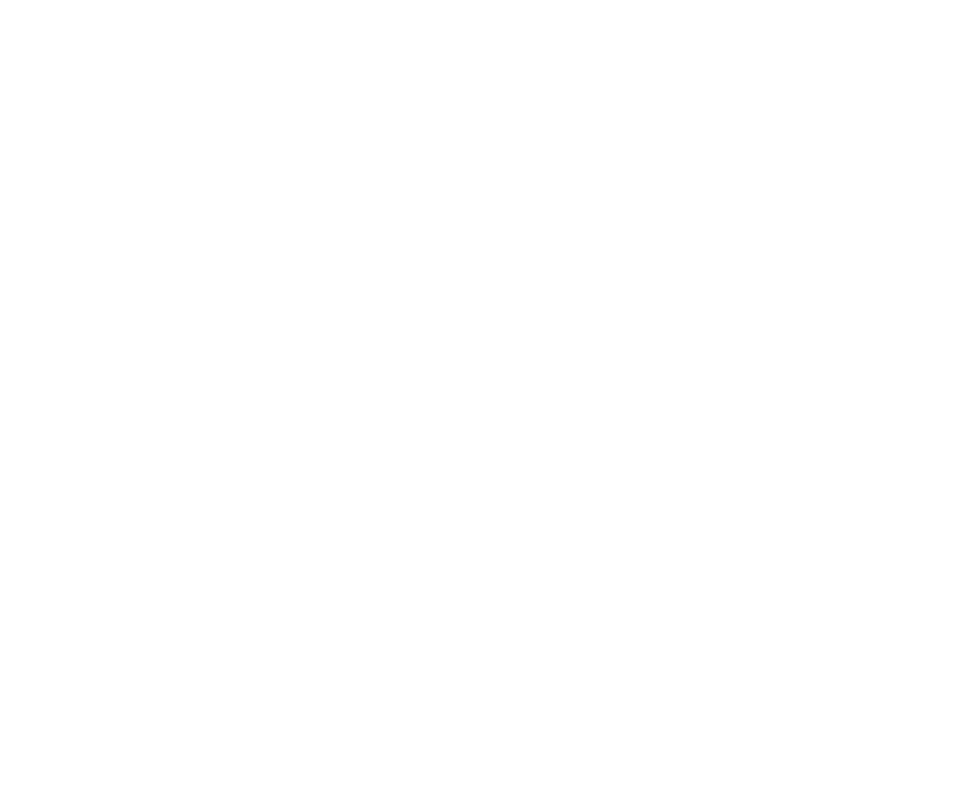
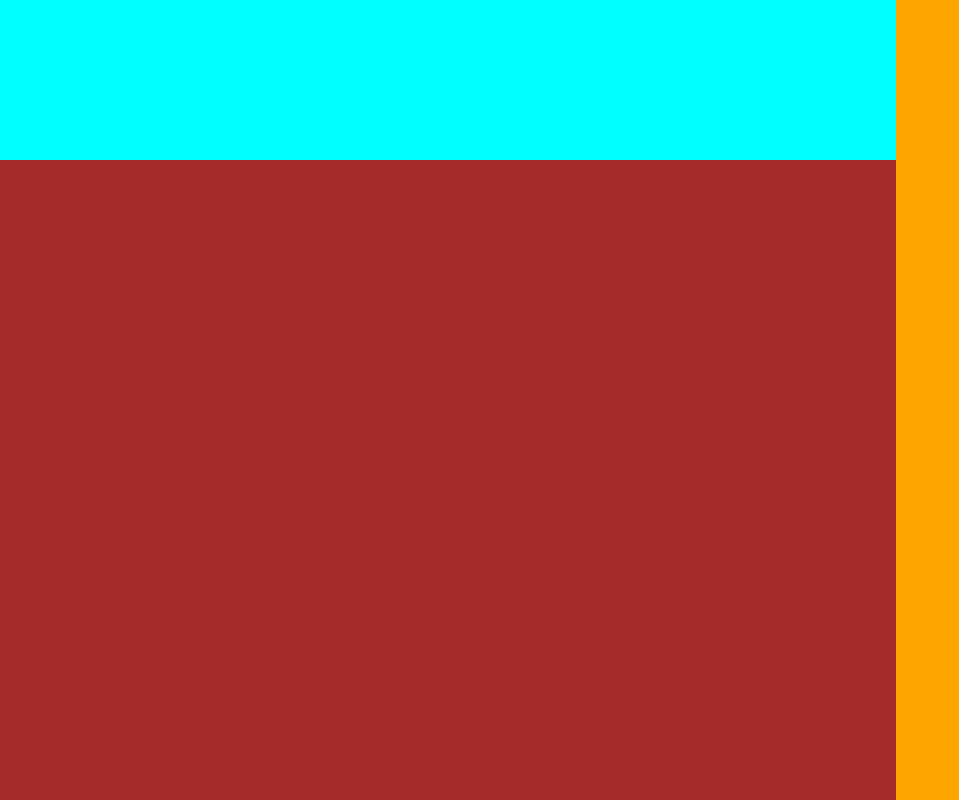
Before and after one commit to AencioVinicius2/angular_library, an Angular app in the folder projeto1/users-filter-project/: page / in a window 1280 px wide. Shown: the whole page, without its empty margins (0-959 px from the left). Built offline with nearby package versions, Linux system fonts and the light colour scheme.

Commit message:
feat: projeto1 add background color in app.component html

```diff
--- a/projeto1/users-filter-project/src/app/app.component.html
+++ b/projeto1/users-filter-project/src/app/app.component.html
@@ -1,9 +1,11 @@
 <div class="container">
   <div class="left-container">
+    <div class="top-div">
 
-  </div>
-  <div class="main-left-div">
+    </div>
+    <div class="main-left-div">
 
+    </div>
   </div>
   <div class="right-div">
 
--- a/projeto1/users-filter-project/src/app/app.component.scss
+++ b/projeto1/users-filter-project/src/app/app.component.scss
@@ -4,7 +4,7 @@
 }
 
 .left-container {
-  width: 70px;
+  width: 70%;
   height: 100%;
   display: flex;
   flex-direction: column;
@@ -12,13 +12,16 @@
 
 .top-div {
   flex-grow: 1;
+  background-color: aqua;
 }
 
 .main-left-div {
   height: 80%;
+  background-color: brown;
 }
 
 .right-div {
-  width: 90%;
+  width: 30%;
   max-height: 100vh;
+  background-color: orange;
 }
```
